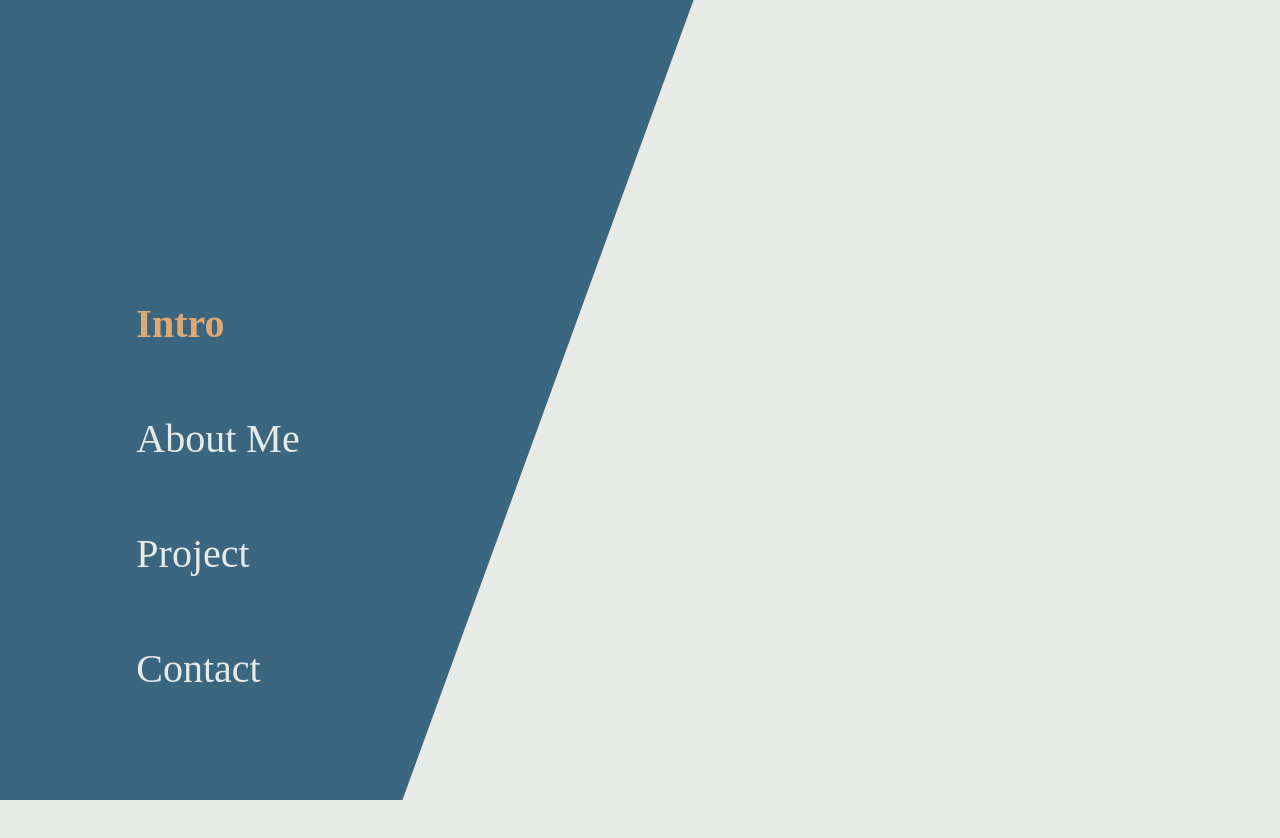
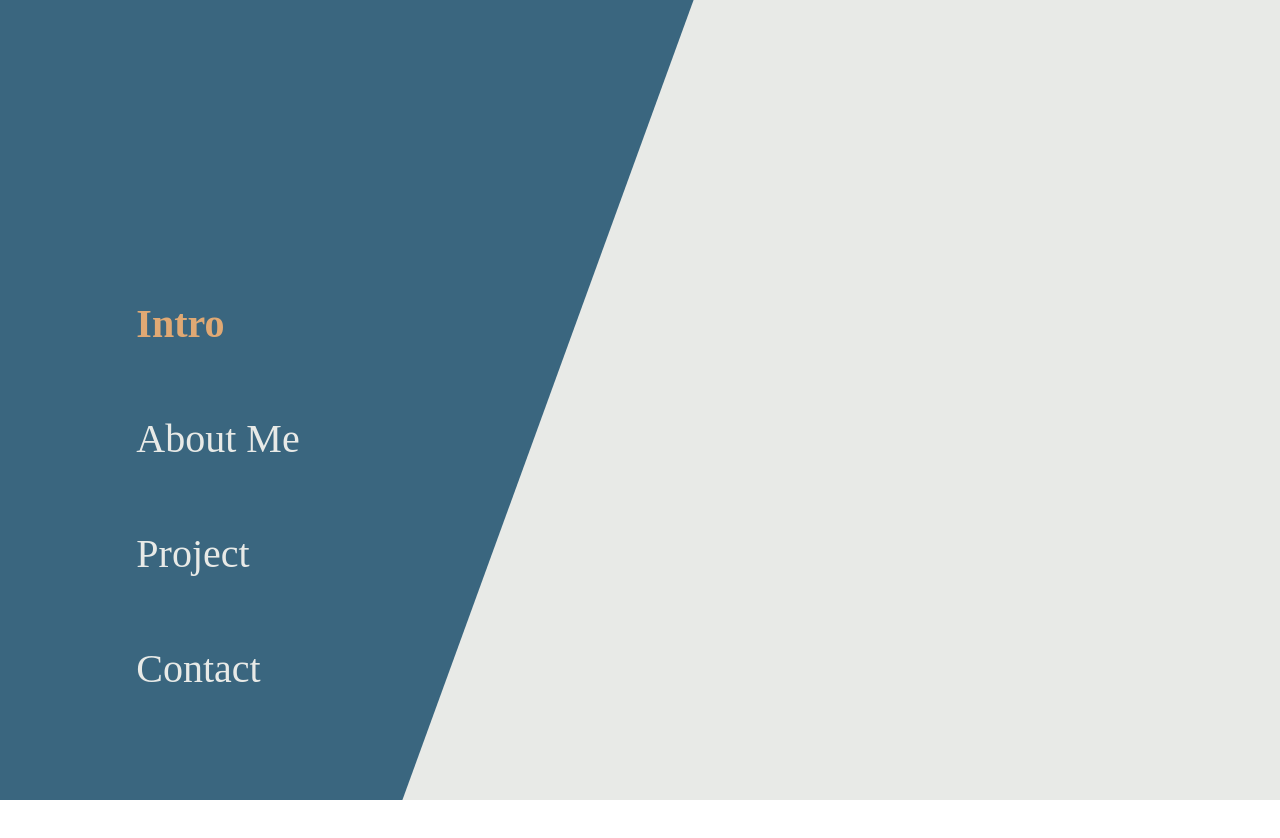
Before and after one commit to DevWonny/portfolio, a React (Create React App) app: page / in a window 1280 px wide. Shown: the top 838 px of the page. After the commit the page ends 800 px from the top, so only its background shows below. Built offline with nearby package versions, Linux system fonts and the light colour scheme; a web font is replaced by a local one.

Commit message:
style : height 수정

```diff
--- a/src/components/BackCommon.jsx
+++ b/src/components/BackCommon.jsx
@@ -53,7 +53,7 @@ export default BackCommon;
 
 const BackCommonWrap = styled.div`
   width: 100%;
-  height: 200vh;
+  height: 100vh;
   background: #e8eae7;
   position: absolute;
   z-index: -1;
```
